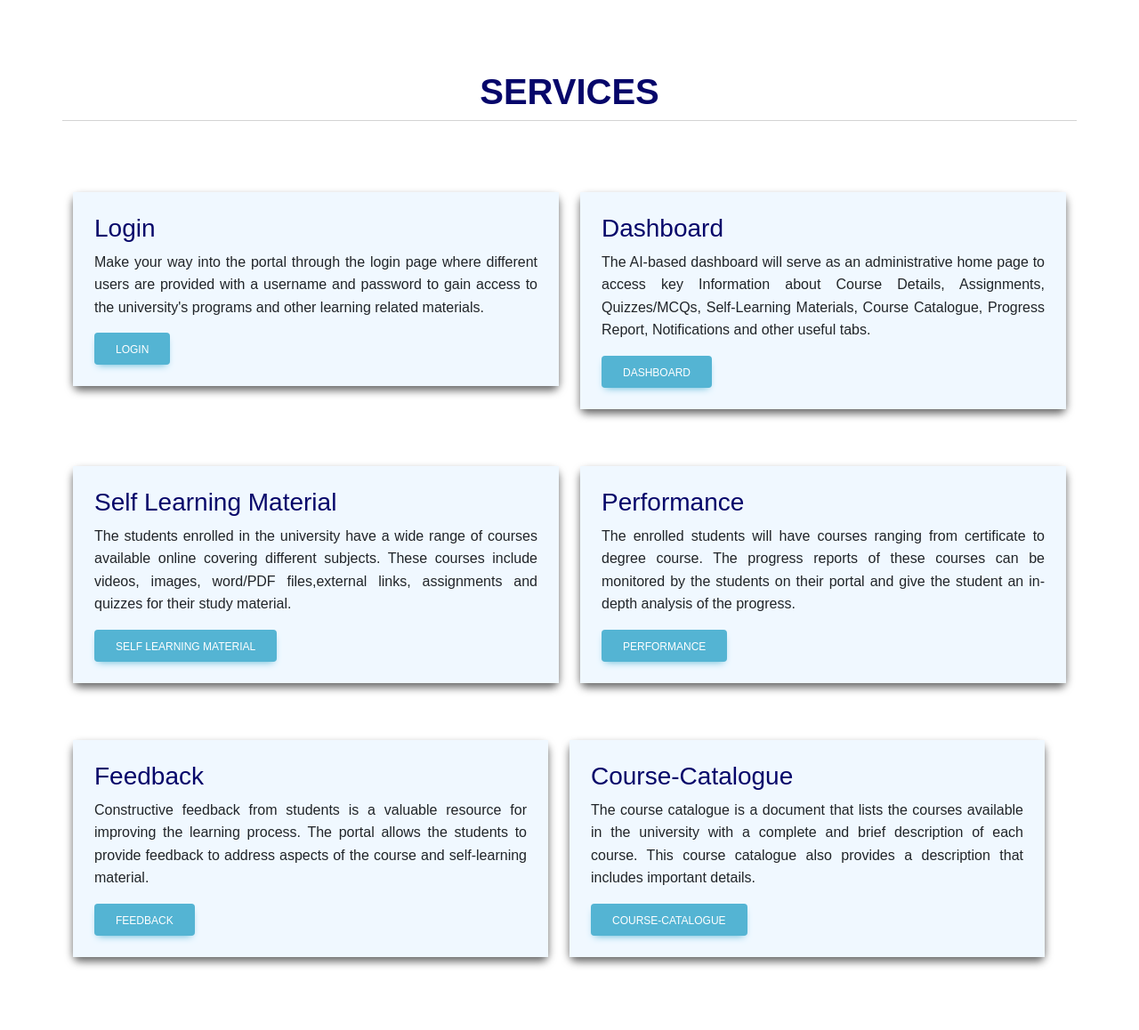
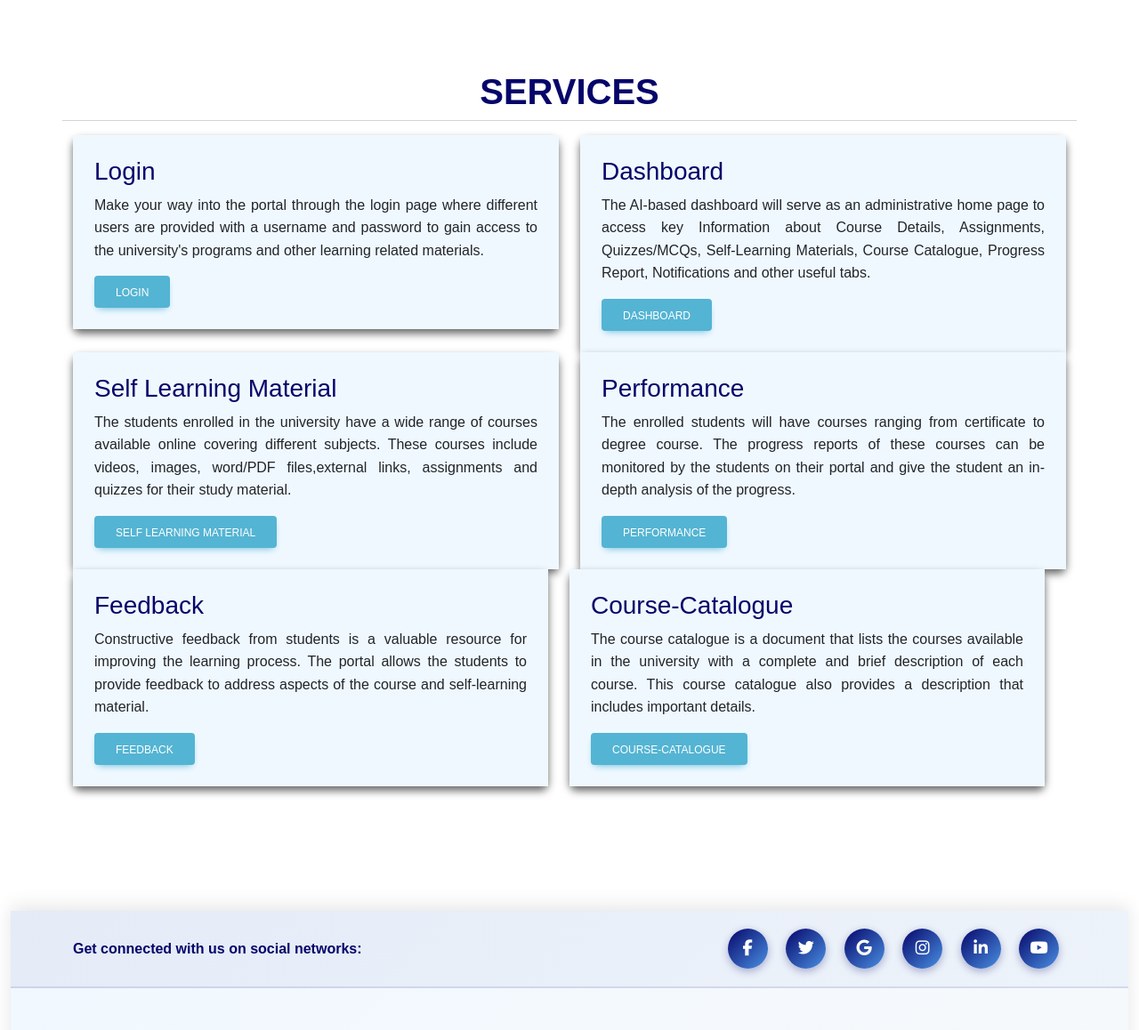
Before and after one commit to khushi2488/Learning-Management-System-Nalanda-Open-University-, a Django app: page /services/ in a window 1280 px wide. Shown: the part 409-1567 px from the top of the page at 89% size. Run offline with Django 4.2, Linux system fonts and the light colour scheme; some libraries are stand-ins or nearby versions.

Commit message:
fix(services-tab): correct spacing and visual overflow in navigation

```diff
--- a/nouapp/templates/services.html
+++ b/nouapp/templates/services.html
@@ -22,7 +22,7 @@
   }
  /*Header Image End*/
             .row .col-sm-6{
-              padding-top:8vh ;
+              padding-top:0vh ;
             }
           @media (max-width:600px){
                  .row .col-sm-6{
```
